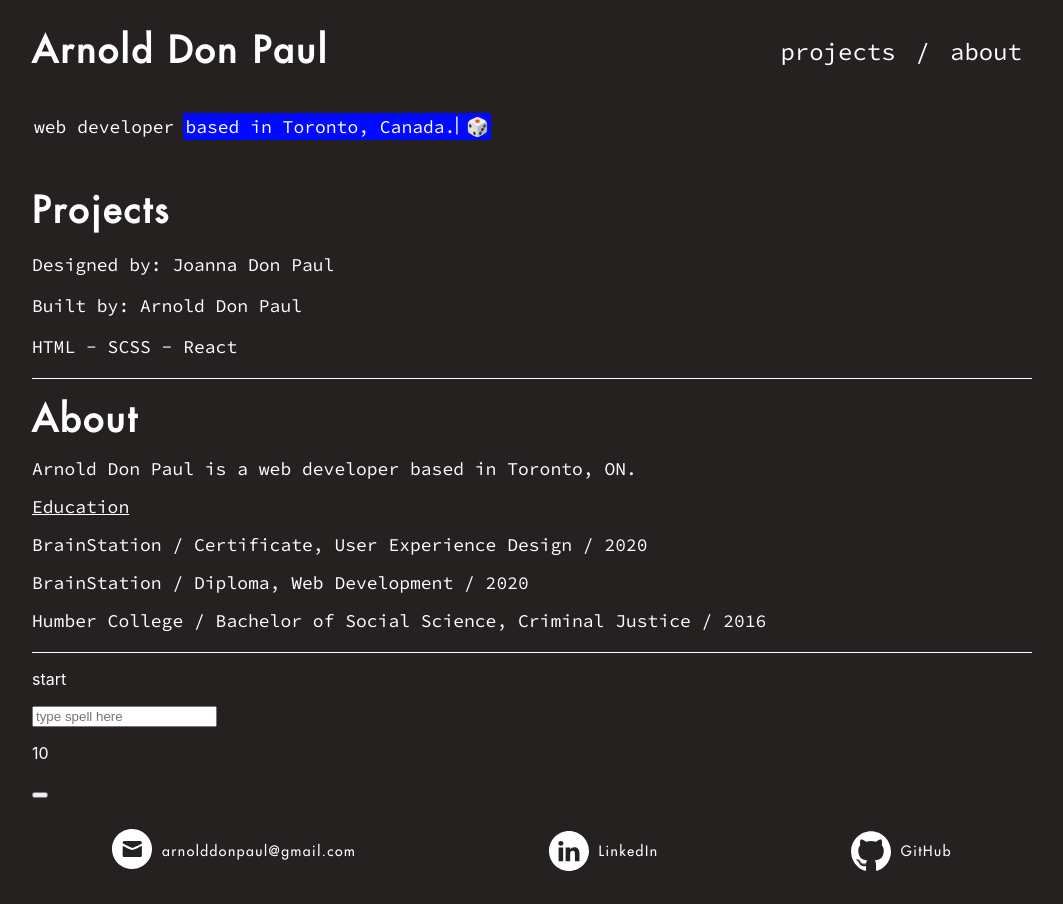
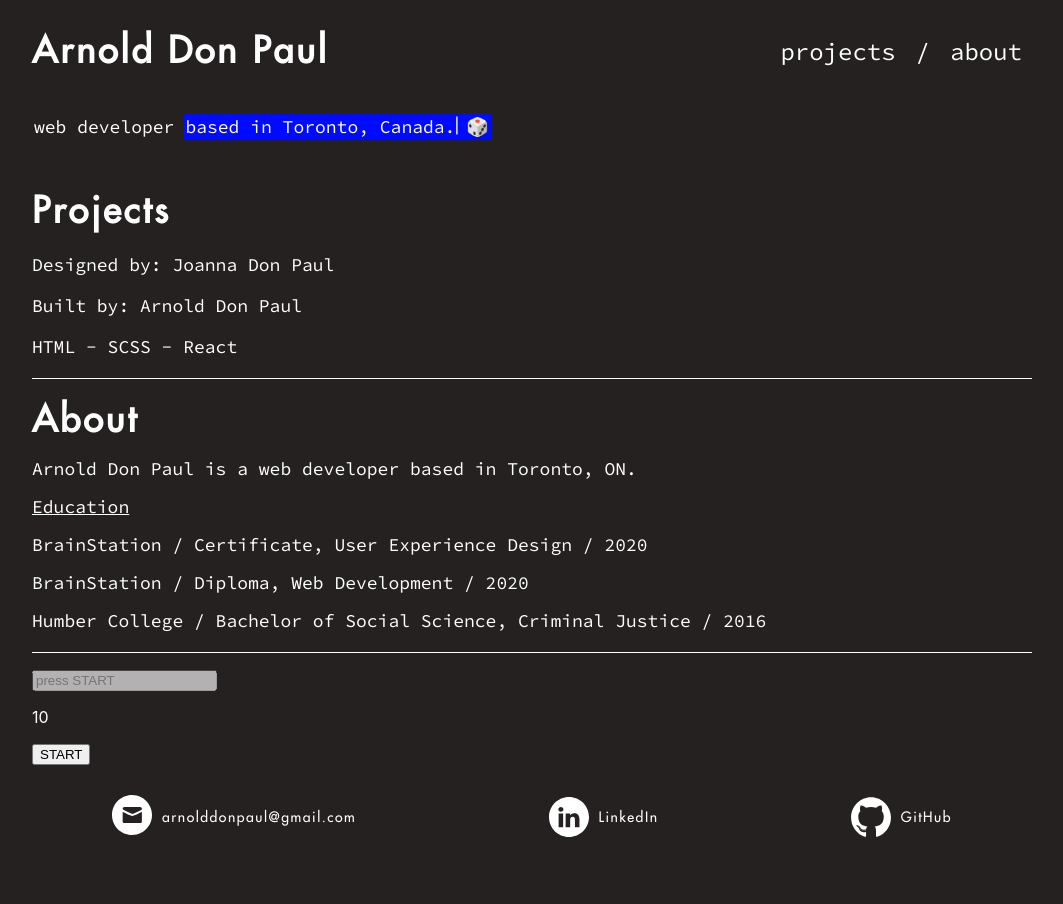
Before and after one commit to ArnoldDonPaul/Portfolio, a React (Create React App) app in the folder my-portfolio/: page / in a window 1280 px wide. Shown: the whole page, without its empty margins (108-1171 px from the left). After the commit the page ends 870 px from the top, so only its background shows below. Built offline with nearby package versions, Linux system fonts and the light colour scheme.

Commit message:
created some functionality for the start button and a game over function to end and reset the game

```diff
--- a/my-portfolio/src/components/typingGame/typingGame.js
+++ b/my-portfolio/src/components/typingGame/typingGame.js
@@ -20,8 +20,9 @@ class TypingGame extends Component {
         super();
         //setting the initial states required
         this.state = {
+            start: false,
             points: 10,
-            wordPrompt: 'start',
+            wordPrompt: '',
             userInput: '',
         }
     }
@@ -69,6 +70,7 @@ class TypingGame extends Component {
         // console.log(this.state.userInput)
     }
 
+    //executes the checkInput function when Enter is pressed on the keyboard by the user
     enterPressed(event) {
         var code = event.keyCode || event.which;
         if (code === 13) { //13 is the enter keycode
@@ -96,22 +98,47 @@ class TypingGame extends Component {
 
     }
 
+    //begins the timer and focuses on the input field after changing it from disabled to not disabled
     start = () => {
-        if (this.state.points > 0) {
-            setInterval(() => {
-                this.setState({ points: this.state.points - 1 })
-            }, 1000)
+        //if its GAME OVER, reset the points to 10 when the user clicks START
+        if (this.state.points === "LOSER") {
+            this.setState({ points: 10 })
         }
+        this.setState({ points: 10 })
+        this.points = setInterval(() => {
+            this.setState({ points: this.state.points - 2 })
+        }, 1000)
+        this.setState({ start: true })
+        this.setState({ wordPrompt: "magical words" })
+        document.getElementById("userInput").disabled = !document.getElementById("userInput").disabled
         document.getElementById("userInput").focus();
+        document.getElementById("userInput").placeholder = ""
+    }
+
+    gameOver = () => {
+        this.setState({ wordPrompt: "GAME OVER" })
+        this.setState({ points: "LOSER" })
+        clearInterval(this.points)
+        this.setState({ start: false })
+        document.getElementById("userInput").disabled = true
     }
 
     render() {
+        //when the points hit zero, initiate game over
+        if (this.state.points < 0) {
+            this.gameOver()
+        }
         return (
             <section>
                 <p id="helloWorld">{this.state.wordPrompt}</p>
-                <input id="userInput" placeholder="type spell here" value={this.state.userInput} onChange={(e) => this.setState({ userInput: e.target.value })} onKeyPress={this.enterPressed.bind(this)}></input>
+                <input id="userInput" placeholder="press START" value={this.state.userInput} onChange={(e) => this.setState({ userInput: e.target.value })} onKeyPress={this.enterPressed.bind(this)} disabled></input>
                 <p>{this.state.points}</p>
-                <button onClick={this.start}></button>
+                {
+                    this.state.start === false && (
+                        <button onClick={this.start}>START</button>
+                    )
+                }
+
             </section>
         );
     }
```
